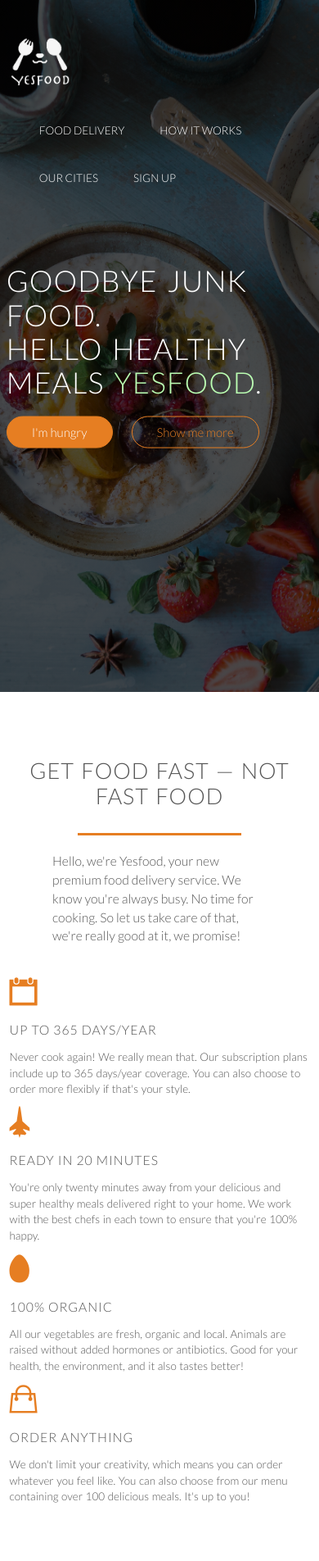
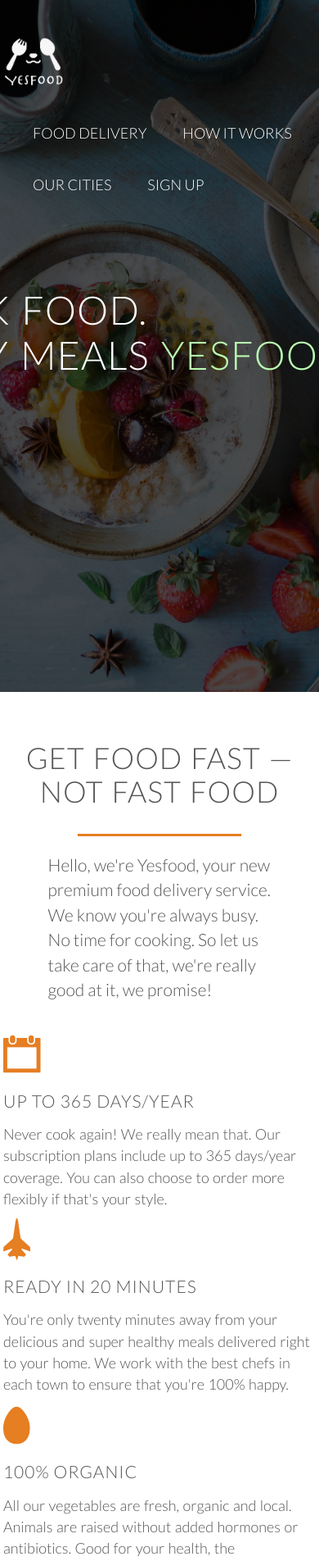
Before and after one commit to ChangLiuuu/Yesfood, a PHP site: page / in a window 390 px wide; the page is wider, and only the part inside the window is pictured. Shown: the top 1904 px of that part at 82% size. Run offline with PHP 8.4, Linux system fonts and the light colour scheme; some libraries are stand-ins or nearby versions; some web fonts are replaced.

Commit message:
for test

```diff
--- a/resources/css/queries.css
+++ b/resources/css/queries.css
@@ -1,62 +1,62 @@
-@media only screen and (max-width: 1280px) {
+/*@media only screen and (max-width: 1280px) {*/
+  /**/
+/*}*/
+/*!* Big tablet to 1200px (width is smaller than 1140px) *!*/
+/*@media only screen and (max-width: 1200px) {*/
+  /*.hero-text-box {*/
+    /*width: 100%;*/
+    /*padding: 0 2%;*/
+  /*}*/
 
-}
-/* Big tablet to 1200px (width is smaller than 1140px) */
-@media only screen and (max-width: 1200px) {
-  .hero-text-box {
-    width: 100%;
-    padding: 0 2%;
-  }
+  /*.row {*/
+    /*padding: 0 2%;*/
+  /*}*/
 
-  .row {
-    padding: 0 2%;
-  }
+  /*.contact-icons li {*/
+    /*margin: 10px 40px;*/
+  /*}*/
+/*}*/
+/*@media only screen and (max-width: 1100px) {*/
 
-  .contact-icons li {
-    margin: 10px 40px;
-  }
-}
-@media only screen and (max-width: 1100px) {
+  /*body { font-size: 18px; }*/
+  /*section { padding: 60px 0 }*/
 
-  body { font-size: 18px; }
-  section { padding: 60px 0 }
-
-  .app-steps {
-    margin: 40px;
-  }
-  .app-steps:first-child {
-    margin-top: -50px;
-  }
-  .btn-app img {
-    margin-top: -20px;
-    width: auto;
-  }
+  /*.app-steps {*/
+    /*margin: 40px;*/
+  /*}*/
+  /*.app-steps:first-child {*/
+    /*margin-top: -50px;*/
+  /*}*/
+  /*.btn-app img {*/
+    /*margin-top: -20px;*/
+    /*width: auto;*/
+  /*}*/
 
 
-}
+/*}*/
 
-@media only screen and (max-width: 1060px) {
-  body { font-size: 15px; }
-  section { padding: 20px 0 }
+/*@media only screen and (max-width: 1060px) {*/
+  /*body { font-size: 15px; }*/
+  /*section { padding: 20px 0 }*/
 
-  .row {
-    padding: 0 2%;
-  }
+  /*.row {*/
+    /*padding: 0 2%;*/
+  /*}*/
 
-}
-/* Small tablet to big tablet (width from 768px to 1023px) */
-@media only screen and (max-width: 375px) {
-  body { font-size: 7px; }
-  section { padding: 10px 0 }
+/*}*/
+/*!* Small tablet to big tablet (width from 768px to 1023px) *!*/
+/*@media only screen and (max-width: 375px) {*/
+  /*body { font-size: 7px; }*/
+  /*section { padding: 10px 0 }*/
 
-  .contact-icons li {
-    margin: 10px 40px;
-  }
+  /*.contact-icons li {*/
+    /*margin: 10px 40px;*/
+  /*}*/
 
-  .row{
-    width: 100%;
-  }
+  /*.row{*/
+    /*width: 100%;*/
+  /*}*/
 
-}
+/*}*/
 
-/* Small tablet to big tablet (width from 481px to 767px) */
+/*!* Small tablet to big tablet (width from 481px to 767px) *!*/
```
